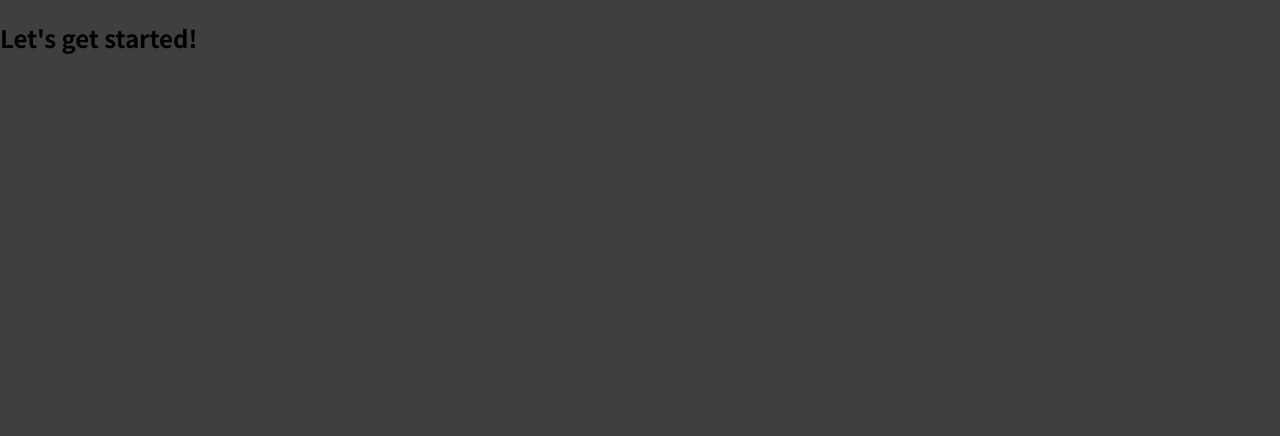
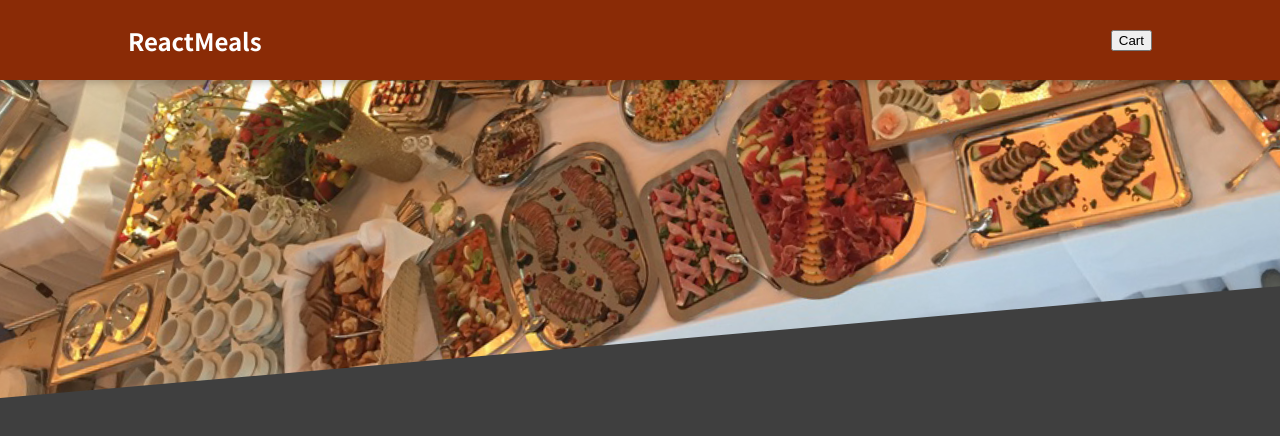
Before and after one commit to lerand94/foodDeliveryApp, a React (Create React App) app: page / in a window 1280 px wide. Shown: the top 436 px of the page. Built offline with nearby package versions, Linux system fonts and the light colour scheme.

Commit message:
created files structure and first layout component Header

```diff
--- a/src/App.js
+++ b/src/App.js
@@ -1,7 +1,9 @@
+import Header from "./components/Layout/Header";
+
 function App() {
   return (
     <div>
-      <h2>Let's get started!</h2>
+      <Header />
     </div>
   );
 }
--- /dev/null
+++ b/src/components/Layout/Header.js
@@ -0,0 +1,21 @@
+import React from "react";
+
+import mealsImg from "../../assets/meals.jpg";
+
+import classes from "./Header.module.css";
+
+const Header = () => {
+  return (
+    <React.Fragment>
+      <header className={classes.header}>
+        <h2>ReactMeals</h2>
+        <button>Cart</button>
+      </header>
+      <div className={classes["main-image"]}>
+        <img src={mealsImg} />
+      </div>
+    </React.Fragment>
+  );
+};
+
+export default Header;
--- /dev/null
+++ b/src/components/Layout/Header.module.css
@@ -0,0 +1,29 @@
+.header {
+    position: fixed;
+    top: 0;
+    left: 0;
+    width: 100%;
+    height: 5rem;
+    background-color: #8a2b06;
+    color: white;
+    display: flex;
+    justify-content: space-between;
+    align-items: center;
+    padding: 0 10%;
+    box-shadow: 0 2px 8px rgba(0, 0, 0, 0.25);
+    z-index: 10;
+}
+
+.main-image {
+    width: 100%;
+    height: 25rem;
+    z-index: 0;
+    overflow: hidden;
+}
+
+.main-image img {
+    width: 110%;
+    height: 100%;
+    object-fit: cover;
+    transform: rotateZ(-5deg) translateY(-4rem) translateX(-1rem);
+}
```
Also changed, not shown: src/assets/meals.jpg (added).
